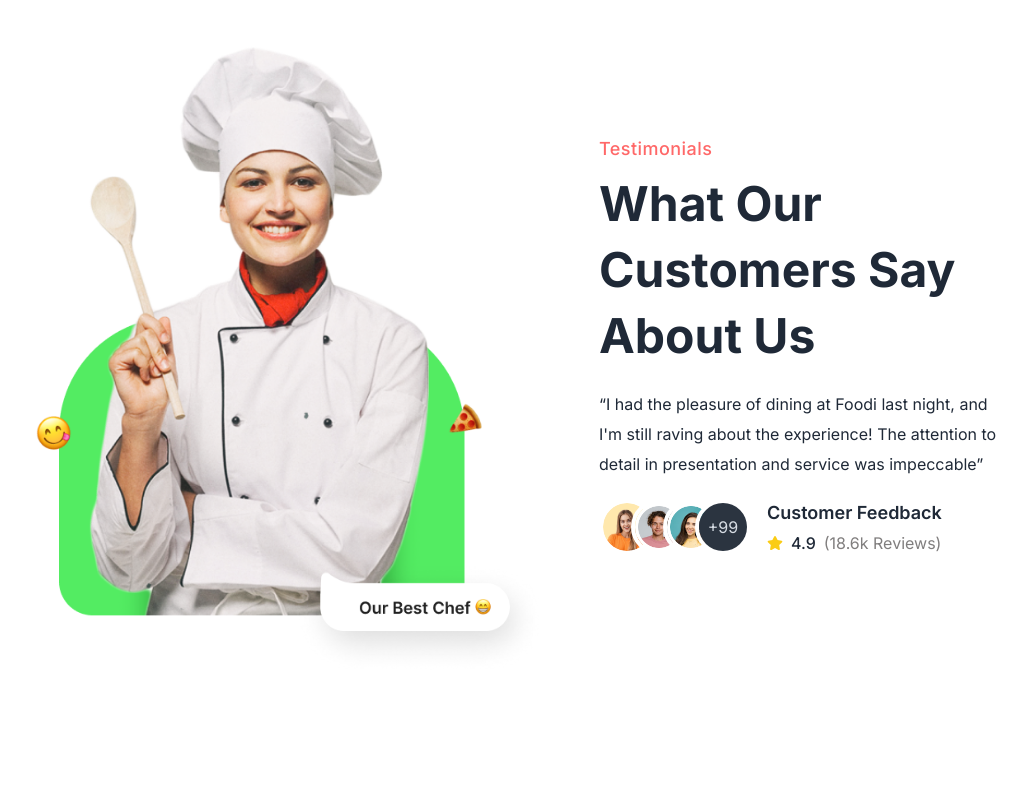
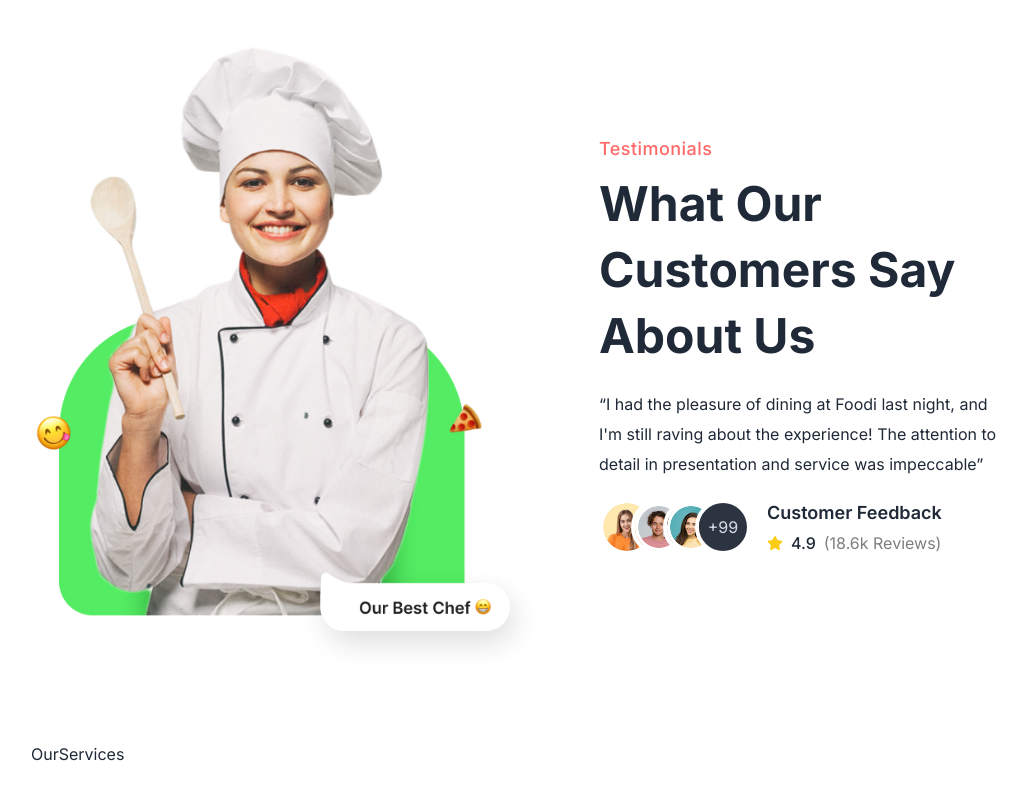
Before and after one commit to rom4nz/restaurant-site-mern-stack, a React (Vite) app in the folder nscafe-client/: page / in a window 1280 px wide. Shown: the part 2414-3214 px from the top of the page, without its empty margins (65-1092 px from the left). Before the commit the page ends 3092 px from the top, so only its background shows below. Built offline with nearby package versions, Linux system fonts and the light colour scheme.

Commit message:
hm-services

```diff
--- a/nscafe-client/src/pages/home/Home.jsx
+++ b/nscafe-client/src/pages/home/Home.jsx
@@ -3,6 +3,7 @@ import Banner from '../../components/Banner'
 import Categories from './Categories'
 import SpecialDishes from './SpecialDishes'
 import Testimonials from './Testimonials'
+import OurServices from './OurServices'
 
 const Home = () => {
   return (
@@ -11,6 +12,7 @@ const Home = () => {
       <Categories />
       <SpecialDishes />
       <Testimonials />
+      <OurServices />
     </div>
   )
 }
--- /dev/null
+++ b/nscafe-client/src/pages/home/OurServices.jsx
@@ -0,0 +1,9 @@
+import React from 'react'
+
+const OurServices = () => {
+  return (
+    <div className='section-container my-16'>OurServices</div>
+  )
+}
+
+export default OurServices
```
